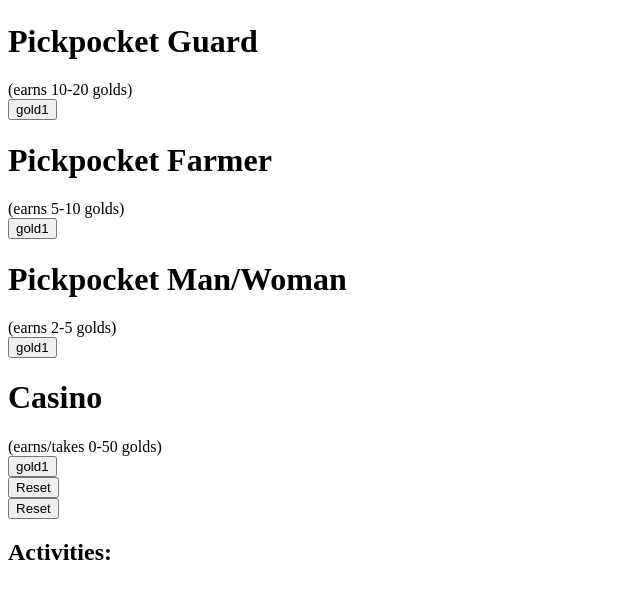
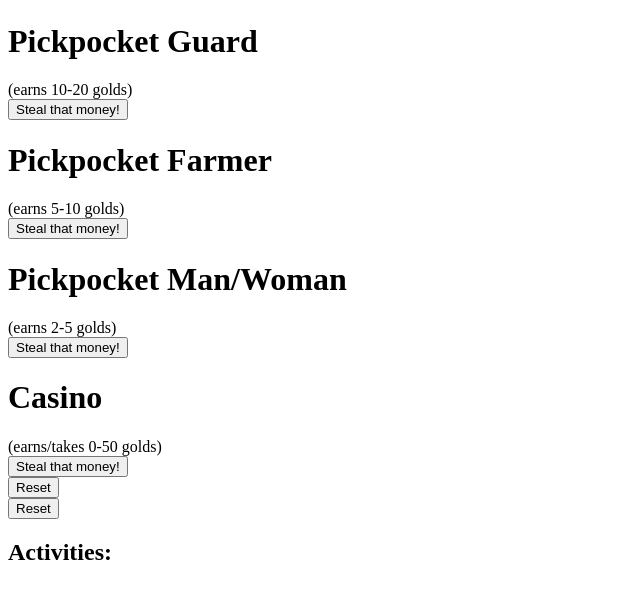
Before and after one commit to jjl5508/Project_TLG, a Flask app: page /dashboard in a window 1280 px wide. Shown: the part 155-754 px from the top of the page, without its empty margins (0-640 px from the left). Run offline with Flask 2, Linux system fonts and the light colour scheme; the visitor is signed in with stand-in values (Sample User, id 1); data that the repository does not hold is empty.

Commit message:
change to input value

```diff
--- a/project_2/flask_app/controllers/gold.py
+++ b/project_2/flask_app/controllers/gold.py
@@ -32,7 +32,6 @@ def submitForm():
     if human == 'casino':
         gold = randrange(-50, 51)
     session["gold"] += gold
-    session["count"] += 1
     now = datetime.now()
     current_time = now.strftime("%D %H: %M: %S")
 
--- a/project_2/flask_app/templates/dashboard.html
+++ b/project_2/flask_app/templates/dashboard.html
@@ -18,7 +18,7 @@
                     <span>(earns 10-20 golds)</span>
                 </div>
                 <input type="hidden" name="human" value="guard" />
-                <input type="submit" value="gold1" />
+                <input type="submit" value="Steal that money!" />
             </form>
 
             <form action="/process" method="post" class="card">
@@ -27,7 +27,7 @@
                     <span>(earns 5-10 golds)</span>
                 </div>
                 <input type="hidden" name="human" value="farmer" />
-                <input type="submit" value="gold1" />
+                <input type="submit" value="Steal that money!" />
             </form>
 
             <form action="/process" method="post" class="card">
@@ -36,7 +36,7 @@
                     <span>(earns 2-5 golds)</span>
                 </div>
                 <input type="hidden" name="human" value="man" />
-                <input type="submit" value="gold1" />
+                <input type="submit" value="Steal that money!" />
             </form>
 
 
@@ -46,7 +46,7 @@
                     <span>(earns/takes 0-50 golds)</span>
                 </div>
                 <input type="hidden" name="human" value="casino" />
-                <input type="submit" value="gold1" />
+                <input type="submit" value="Steal that money!" />
             </form>
         </div>
             <div>
```
